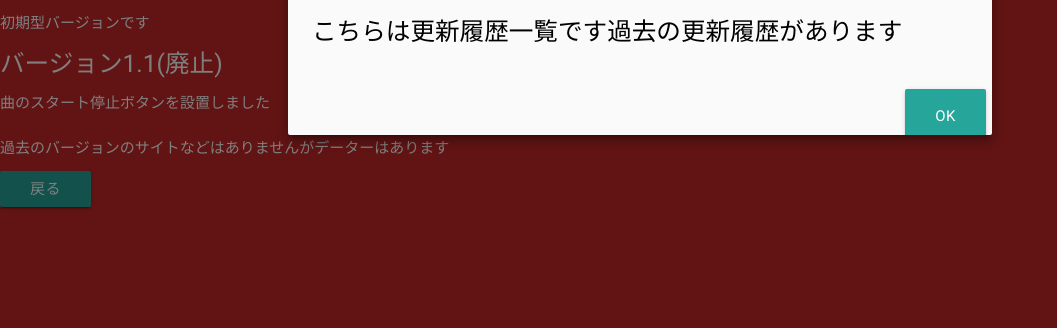
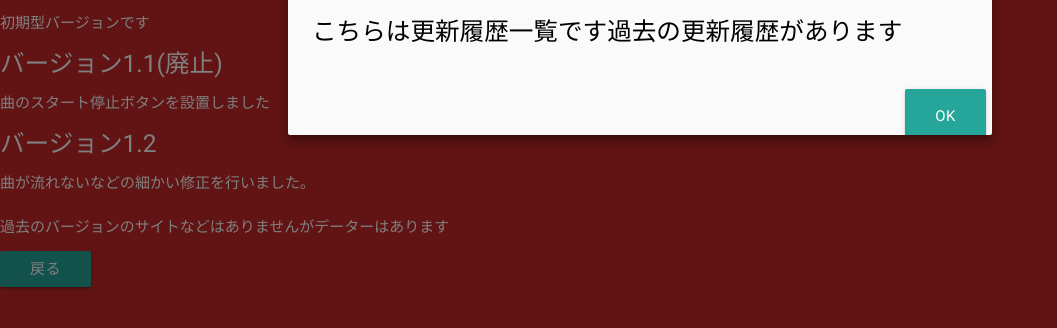
Before and after one commit to kukekeweb/test0, a plain HTML site: page index.html in a window 1280 px wide. Shown: the part 98-426 px from the top of the page, without its empty margins (0-1057 px from the left). Drawn offline with nearby package versions, Linux system fonts and the light colour scheme.

Commit message:
Update index.html

```diff
--- a/index.html
+++ b/index.html
@@ -12,6 +12,8 @@
          <p>初期型バージョンです</p>
          <h5>バージョン1.1(廃止)</h5>
          <p>曲のスタート停止ボタンを設置しました</p>
+         <h5>バージョン1.2</h5>
+         <p>曲が流れないなどの細かい修正を行いました。</P>
          <p class="flow-text"><h6>過去のバージョンのサイトなどはありませんがデーターはあります</h6></p>
          <a class="btn" href="https://kukekeweb.github.io/test/.">戻る</a>
      <div id="alert" class="modal">
```
